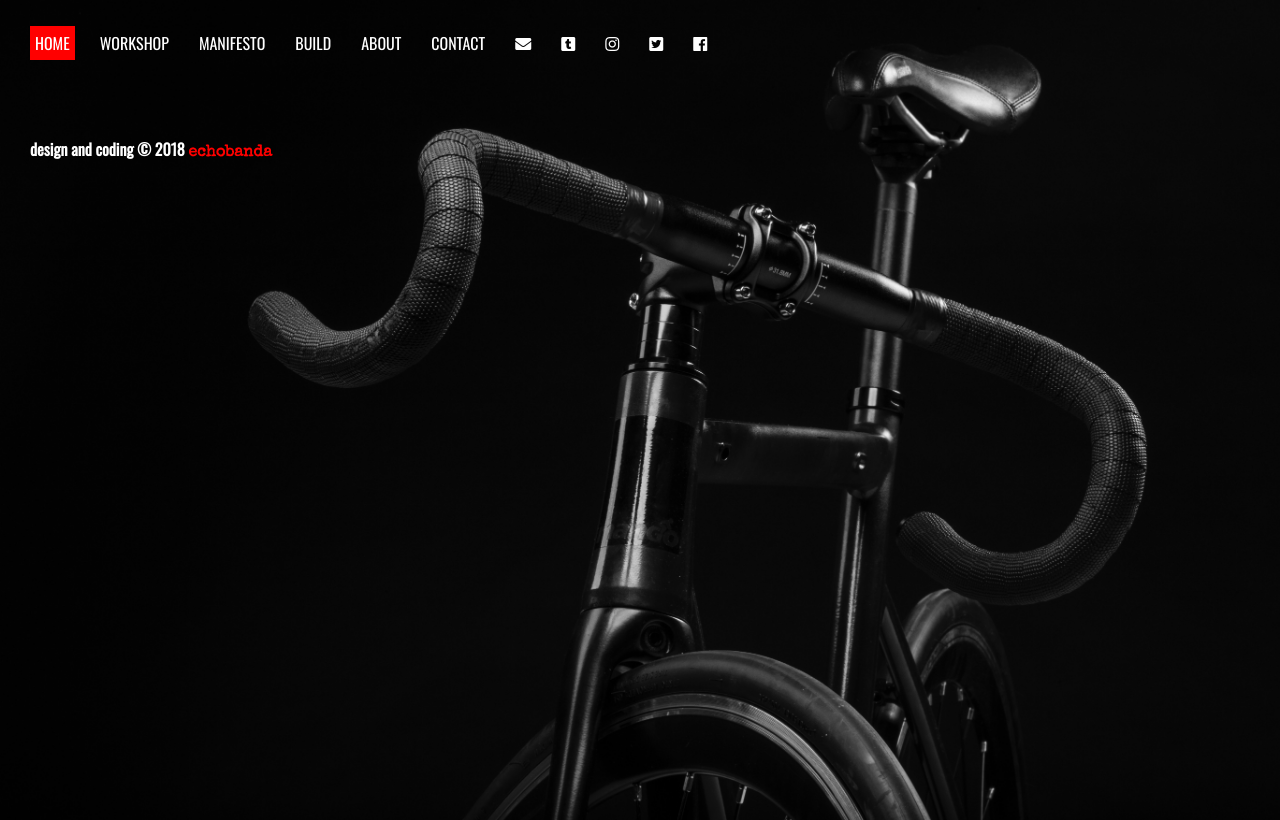
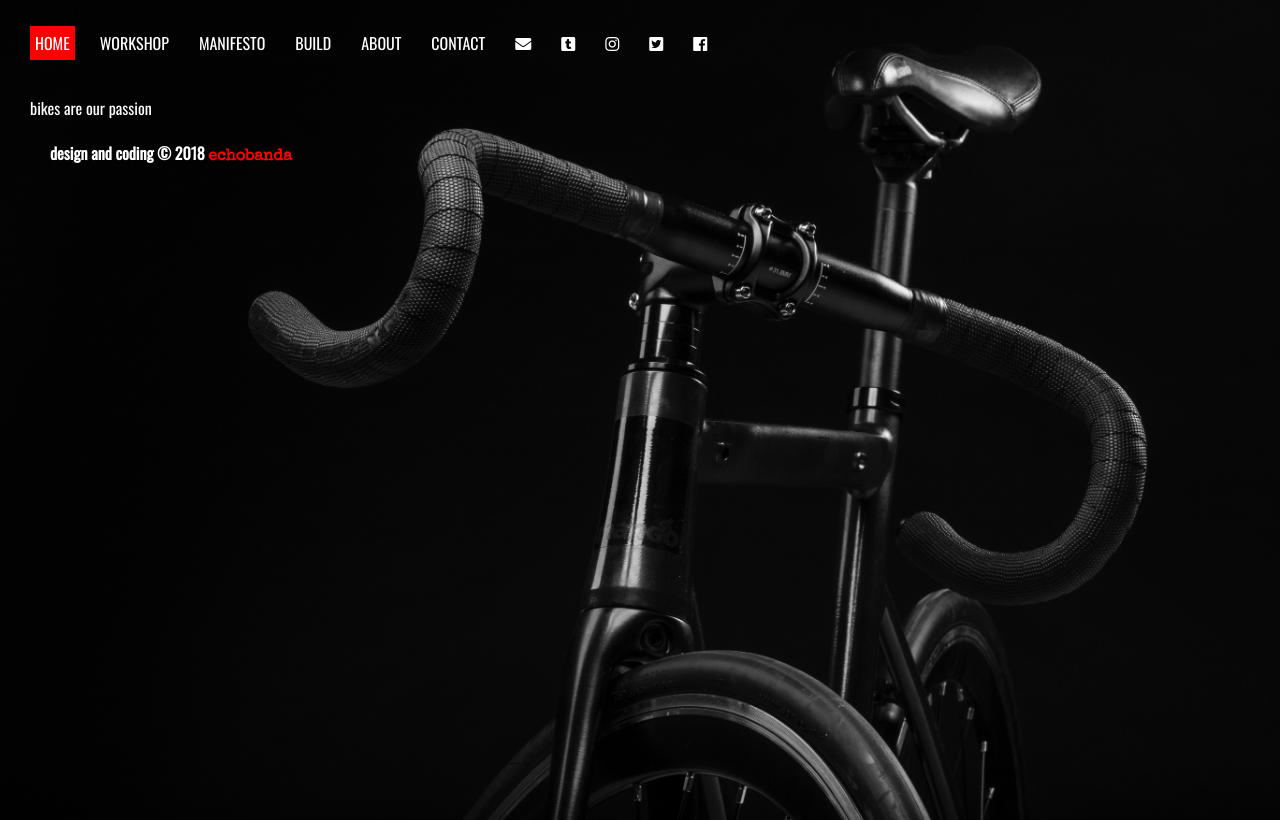
Before and after one commit to echobanda/react_wsb, a React app: page /#/ in a window 1280 px wide. Built offline with nearby package versions, Linux system fonts and the light colour scheme.

Commit message:
change photos

```diff
--- a/src/Home.jsx
+++ b/src/Home.jsx
@@ -5,8 +5,13 @@ class Home extends Component {
   render() {
     return (
       <div className="home__content">
+        <span>bikes are our passion</span>
 
-      </div>
+        <footer>
+        <h4>design and coding &copy; 2018 <a href="https://www.echobanda.pl" className="footer__main--link">echobanda</a></h4>
+        </footer>
+        </div>
+
     );
   }
 }
--- a/src/Main.jsx
+++ b/src/Main.jsx
@@ -31,9 +31,7 @@ class Main extends Component {
             <li><a href='http://instagram.com' className="header__main--link"><i className="fab fa-instagram"></i></a></li>
             <li><a href='http://twitter.com' className="header__main--link"><i className="fab fa-twitter-square"></i></a></li>
             <li><a href='http://facebook.com' className="header__main--link"><i className="fab fa-facebook"></i></a></li>
-
           </ul>
-
           <div className="main__content">
             <Route exact path="/" component={Home}/>
             <Route path="/workshop" component={Workshop}/>
@@ -43,9 +41,6 @@ class Main extends Component {
             <Route path="/contact" component={Contact}/>
           </div>
 
-          <footer>
-          <h4>design and coding &copy; 2018 <a href="https://www.echobanda.pl" className="footer__main--link">echobanda</a></h4>
-          </footer>
         </div>
       </HashRouter>
     );
--- a/styles/home.css
+++ b/styles/home.css
@@ -1,6 +1,15 @@
 .home__content {
   display: flex;
-  flex-direction: row;
-  justify-content: flex-end;
-  align-items: flex-end;
+  flex-direction: column;
+  justify-content: center;
+  align-items: flex-start;
 }
+
+.main__content {
+flex: 1;
+
+}
+
+footer {
+flex: 2;
+}
```
Also changed, not shown: 1 other file (tests, documents, lock files or other folders).
